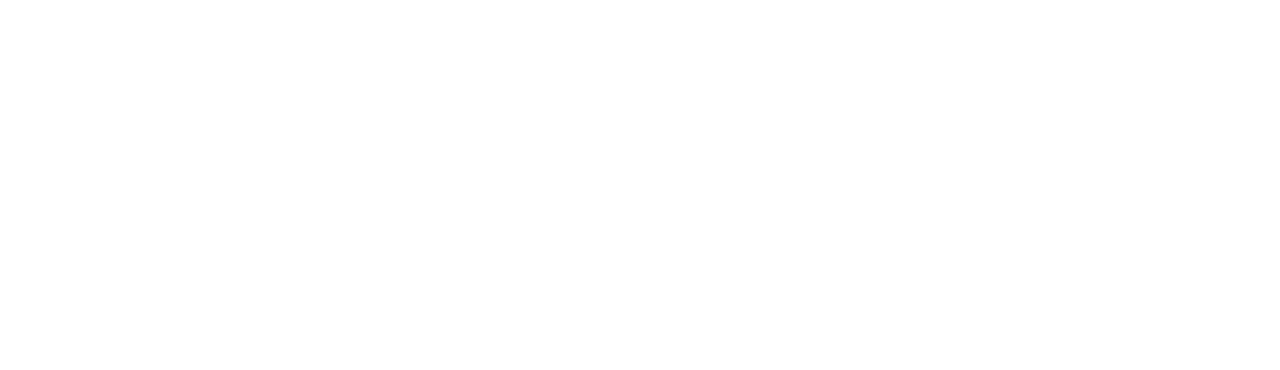
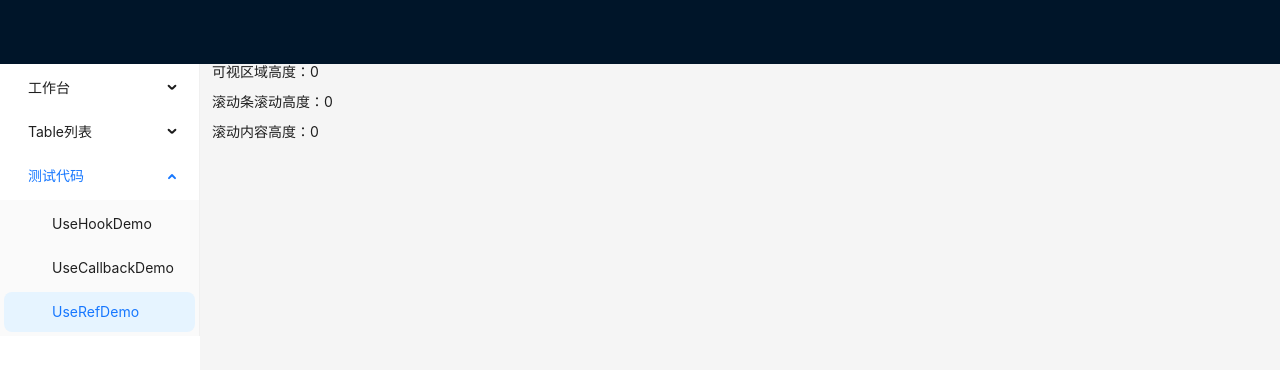
Before and after one commit to KaiChow/vite-react-apps, a React (Vite) app: page /demos/useRefDemo in a window 1280 px wide. Before the commit this address had no page. Shown: the top 370 px of the page. Built offline with nearby package versions, Linux system fonts and the light colour scheme.

Commit message:
测试代码

```diff
--- a/src/layout/BaseLayout.tsx
+++ b/src/layout/BaseLayout.tsx
@@ -75,6 +75,27 @@ function GlobalSider() {
 
       ],
     },
+    {
+      key: "demos",
+      label: "测试代码",
+      children: [
+        {
+          key: "useHookDemo",
+          label: "UseHookDemo",
+          onClick: () => navigate("/demos/useHookDemo"),
+        },
+        {
+          key: "useCallbackDemo",
+          label: "UseCallbackDemo",
+          onClick: () => navigate("/demos/useCallbackDemo"),
+        },
+        {
+          key: "useRefDemo",
+          label: "UseRefDemo",
+          onClick: () => navigate("/demos/useRefDemo"),
+        },
+      ],
+    },
   ];
 // 点击menuItem
   const handleMenu = (menuItem: any) => {
--- /dev/null
+++ b/src/pages/Demos/UseCallback.tsx
@@ -0,0 +1,38 @@
+import React, { useState, useCallback } from 'react';
+import { Button } from 'antd';
+
+const MockMemo: React.FC<any> = () => {
+    const [count, setCount] = useState(0)
+    const [show, setShow] = useState(true)
+
+    const add = useCallback(() => {
+        setCount(count + 1)
+    }, [count])
+
+    return (
+        <div>
+            <div style={{ display: 'flex', justifyContent: 'flex-start' }}>
+                <TestButton title="普通点击" onClick={() => setCount(count + 1)} />
+                <TestButton title="useCallback点击" onClick={add} />
+            </div>
+            <div style={{ marginTop: 20 }}>count: {count}</div>
+            <Button onClick={() => { setShow(!show) }}> 切换</Button>
+        </div>
+    )
+}
+
+const TestButton = React.memo((props: any) => {
+    console.log(props.title)
+    return <Button color='primary' onClick={props.onClick} style={props.title === 'useCallback点击' ? {
+        marginLeft: 20
+    } : undefined}>{props.title}</Button>
+})
+
+export default MockMemo;
+
+
+/**
+ * useCallback与useMemo极其类似,可以说是一模一样，唯一不同的是useMemo返回的是函数运行的结果，而useCallback返回的是函数
+ * 注意：这个函数是父组件传递子组件的一个函数，防止做无关的刷新，
+ * 其次，这个组件必须配合memo,否则不但不会提升性能，还有可能降低性能
+ */
--- /dev/null
+++ b/src/pages/Demos/UseHookDemo.tsx
@@ -0,0 +1,19 @@
+
+import React,{ useState } from 'react';
+import  usePow  from './hooks/usePow';
+import { Button, Card } from 'antd';
+
+const UseHookDemo:React.FC<any> = ()=> {
+  const [flag, setFlag] = useState<boolean>(true)
+  const data = usePow([1, 2, 3])
+
+  return (
+    <Card>
+      <div>数字：{JSON.stringify(data)}</div>
+      <Button color='primary' onClick={() => {setFlag(v => !v)}}>切换</Button>
+       <div>切换状态：{JSON.stringify(flag)}</div>
+    </Card>
+  );
+}
+
+export default UseHookDemo;
--- /dev/null
+++ b/src/pages/Demos/UseRefDemo.tsx
@@ -0,0 +1,34 @@
+import React, { useState, useRef } from 'react';
+
+const UseRefDemo:React.FC<any> = () => {
+  const scrollRef = useRef<any>(null);
+  const [clientHeight, setClientHeight ] = useState<number>(0)
+  const [scrollTop, setScrollTop ] = useState<number>(0)
+  const [scrollHeight, setScrollHeight ] = useState<number>(0)
+
+  const onScroll = () => {
+    if(scrollRef?.current){
+      let clientHeight = scrollRef?.current.clientHeight; //可视区域高度
+      let scrollTop  = scrollRef?.current.scrollTop;  //滚动条滚动高度
+      let scrollHeight = scrollRef?.current.scrollHeight; //滚动内容高度
+      setClientHeight(clientHeight)
+      setScrollTop(scrollTop)
+      setScrollHeight(scrollHeight)
+    }
+  }
+
+  return (
+    <div >
+      <div >
+        <p>可视区域高度：{clientHeight}</p>
+        <p>滚动条滚动高度：{scrollTop}</p>
+        <p>滚动内容高度：{scrollHeight}</p>
+      </div>
+      <div style={{height: 200, overflowY: 'auto'}} ref={scrollRef} onScroll={onScroll} >
+        <div style={{height: 2000}}></div>
+      </div>
+    </div>
+  );
+};
+
+export default UseRefDemo;
--- /dev/null
+++ b/src/pages/Demos/hooks/usePow.ts
@@ -0,0 +1,26 @@
+import { useMemo } from "react";
+
+// usePow.ts
+const Index = (list: number[]) => {
+
+    // 普通版本
+    // return list.map((item:number) => {
+    //     console.log(1)
+    //     return Math.pow(item, 2)
+    //   })
+
+    // 使用useMemo优化的版本
+    return useMemo(() => list.map((item:number) => {
+        console.log(1)
+        return Math.pow(item, 2)
+      }), [])
+  }
+
+export default Index;
+/**
+ * useMemo
+ *
+ * 简单的理解下，当一个页面内容非常复杂，模块非常多的时候，函数式组件会从头更新到尾，只要一处改变，所有的模块都会进行刷新，这种情况显然是没有必要的。
+ * 我们理想的状态是各个模块只进行自己的更新，不要相互去影响，那么此时用useMemo是最佳的解决方案。
+ * 这里要尤其注意一点，只要父组件的状态更新，无论有没有对自组件进行操作，子组件都会进行更新，useMemo就是为了防止这点而出现的
+ */
--- a/src/router/index.tsx
+++ b/src/router/index.tsx
@@ -6,6 +6,10 @@ import BaseLayout from "@/layout/BaseLayout";
 import Login from "@/pages/Login";
 import OrderDetail from "@/pages/OrderDetail";
 import BaseTable from "@/pages/Tables/BaseTable";
+// 测试代码部分
+import UseHookDemo from "@/pages/Demos/UseHookDemo";
+import UseCallback from "@/pages/Demos/UseCallback";
+import UseRefDemo from "@/pages/Demos/UseRefDemo";
 
 const routes: RouteObject[] = [
   {
@@ -44,6 +48,27 @@ const routes: RouteObject[] = [
           },
         ]
       },
+      {
+        path: "demos",
+        id:'3',
+        children: [
+          {
+            id:'31',
+            path: "useHookDemo",
+            element: <UseHookDemo />,
+          },
+          {
+            id:'32',
+            path: "useCallbackDemo",
+            element: <UseCallback />,
+          },
+          {
+            id:'33',
+            path: "useRefDemo",
+            element: <UseRefDemo />,
+          },
+        ]
+      },
 
     ],
   },
```
